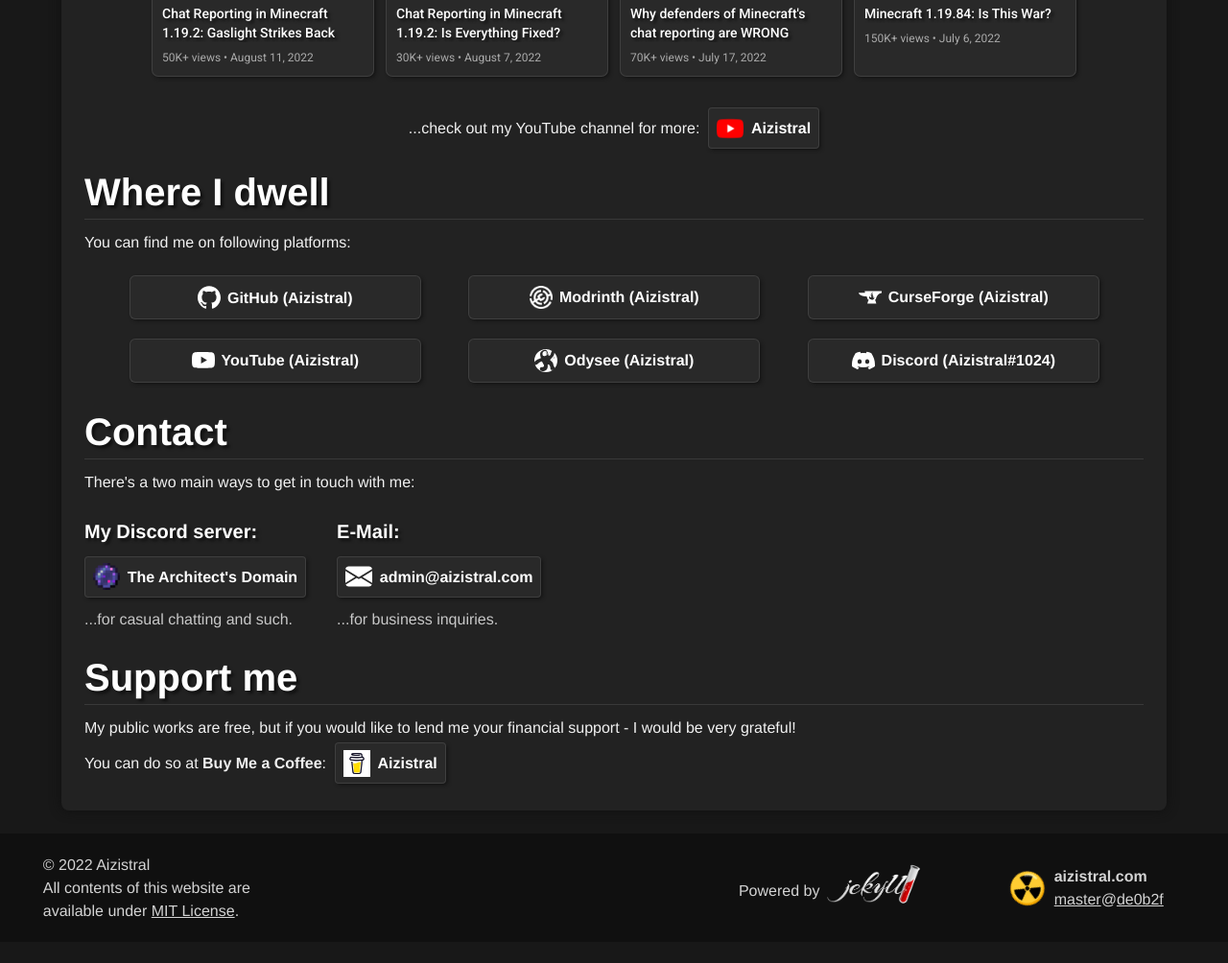
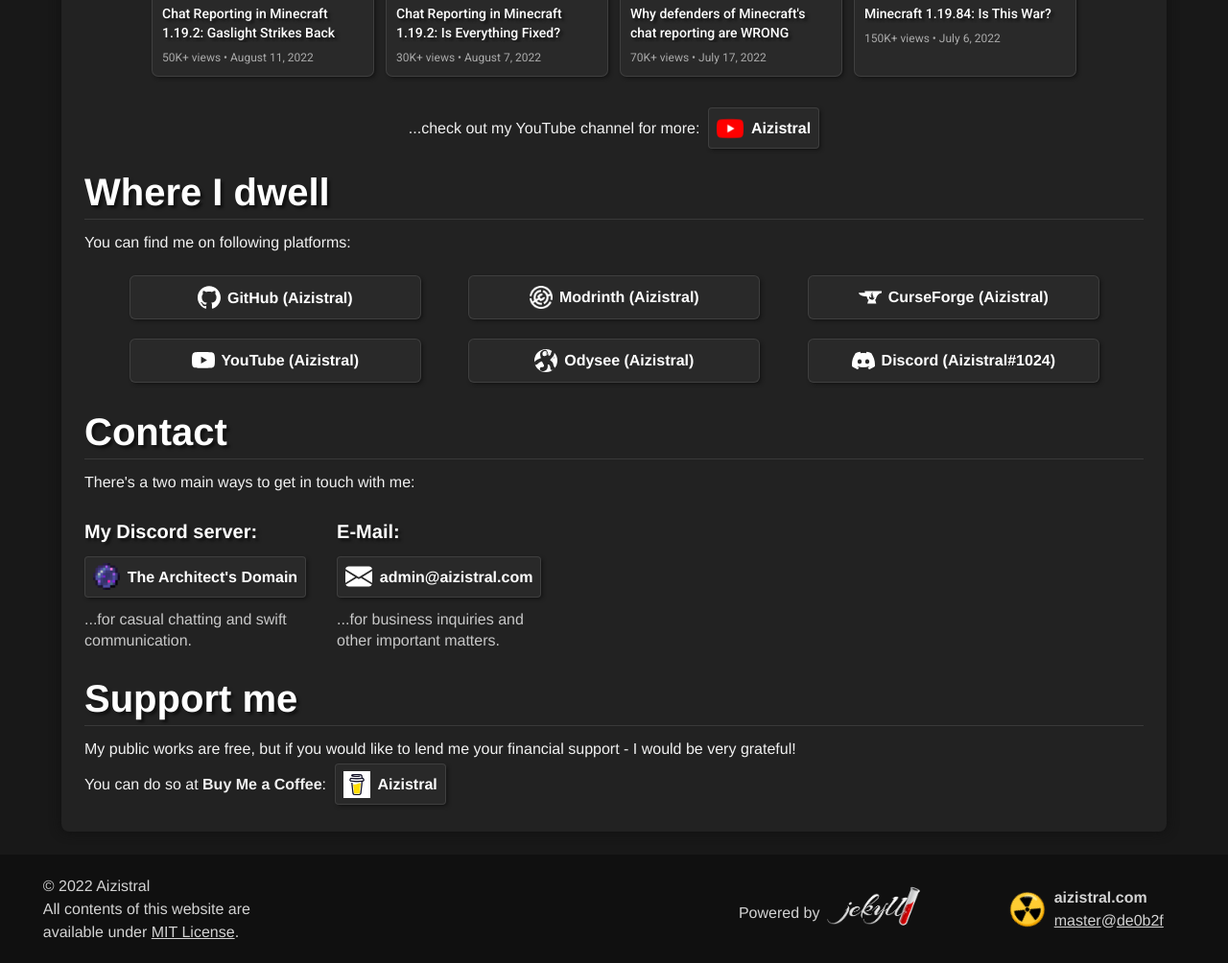
Before and after one commit to Aizistral-Studios/aizistral.com, a Jekyll site: the page built from about.html, in a window 1280 px wide, cut to the strip 1673-2677 px from the top of the page. Shown: the whole strip at 96% size. Built offline with Jekyll 4.4.1, drawn with Linux system fonts in a browser that asks for light colours; before the commit the page ends 2655 px from its top, so only the background shows below that.

Commit message:
Contact subtext tweaks

```diff
--- a/_sass/layouts.scss
+++ b/_sass/layouts.scss
@@ -238,6 +238,11 @@
 	font-size: 1rem;
 }
 
+.contact-subtext {
+	width: 0;
+	min-width: 100%;
+}
+
 .contact-grid-element {
 	margin-right: 2rem;
 }
--- a/about.html
+++ b/about.html
@@ -187,7 +187,7 @@
 							name="The Architect's Domain"
 						%}
 				</p>
-				<p class="contact-text">...for casual chatting and such.</p>
+				<p class="contact-text contact-subtext">...for casual chatting and swift communication.</p>
 			</div>
 			<div class="contact-grid-element">
 				<h5 class="contact-title">E-Mail:</h5>
@@ -199,7 +199,7 @@
 							name="admin@aizistral.com"
 						%}
 				</p>
-				<p class="contact-text">...for business inquiries.</p>
+				<p class="contact-text contact-subtext">...for business inquiries and other important matters.</p>
 			</div>
 		</div>
 		<h2 id="support">Support me</h2>
```
